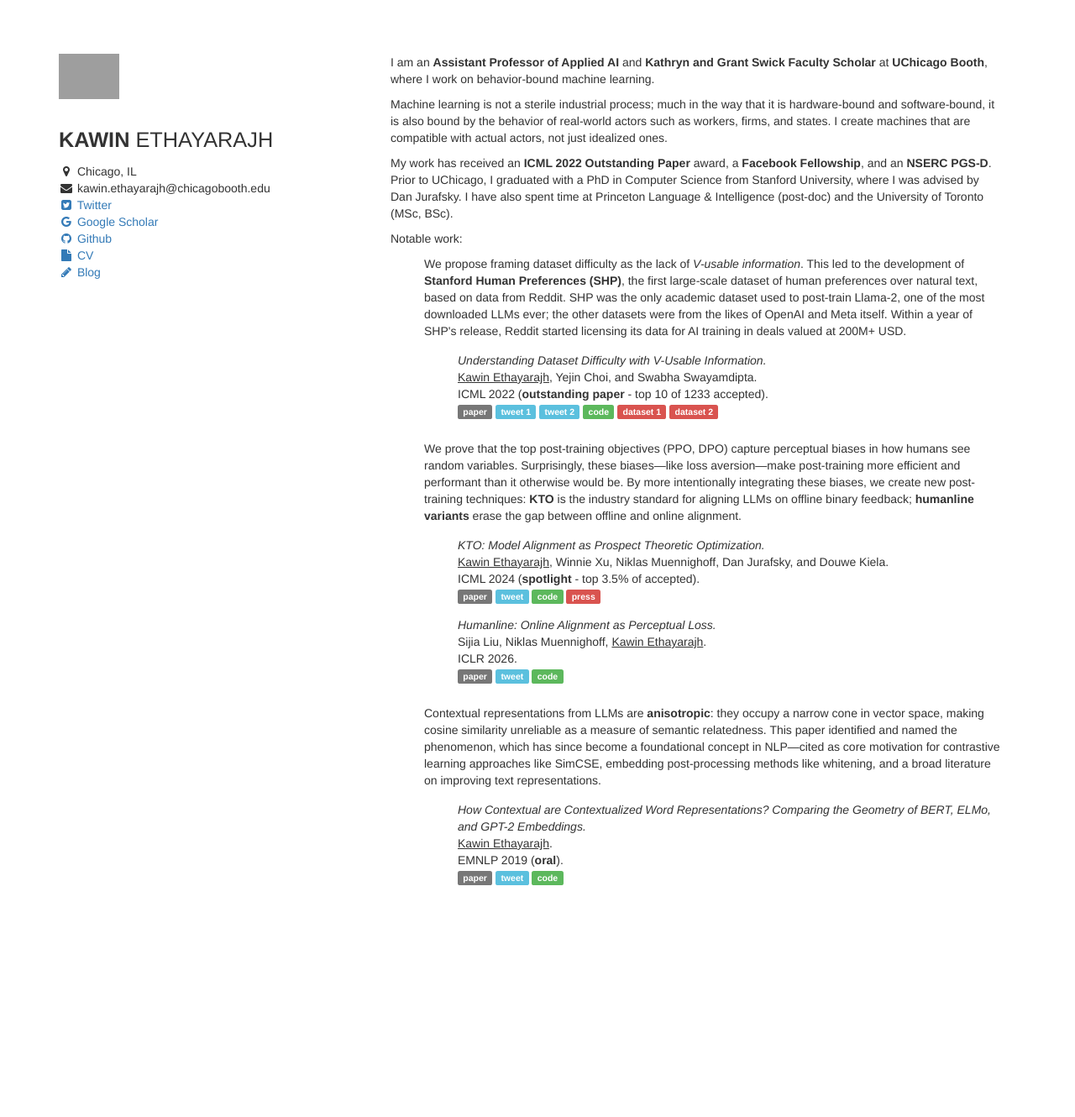
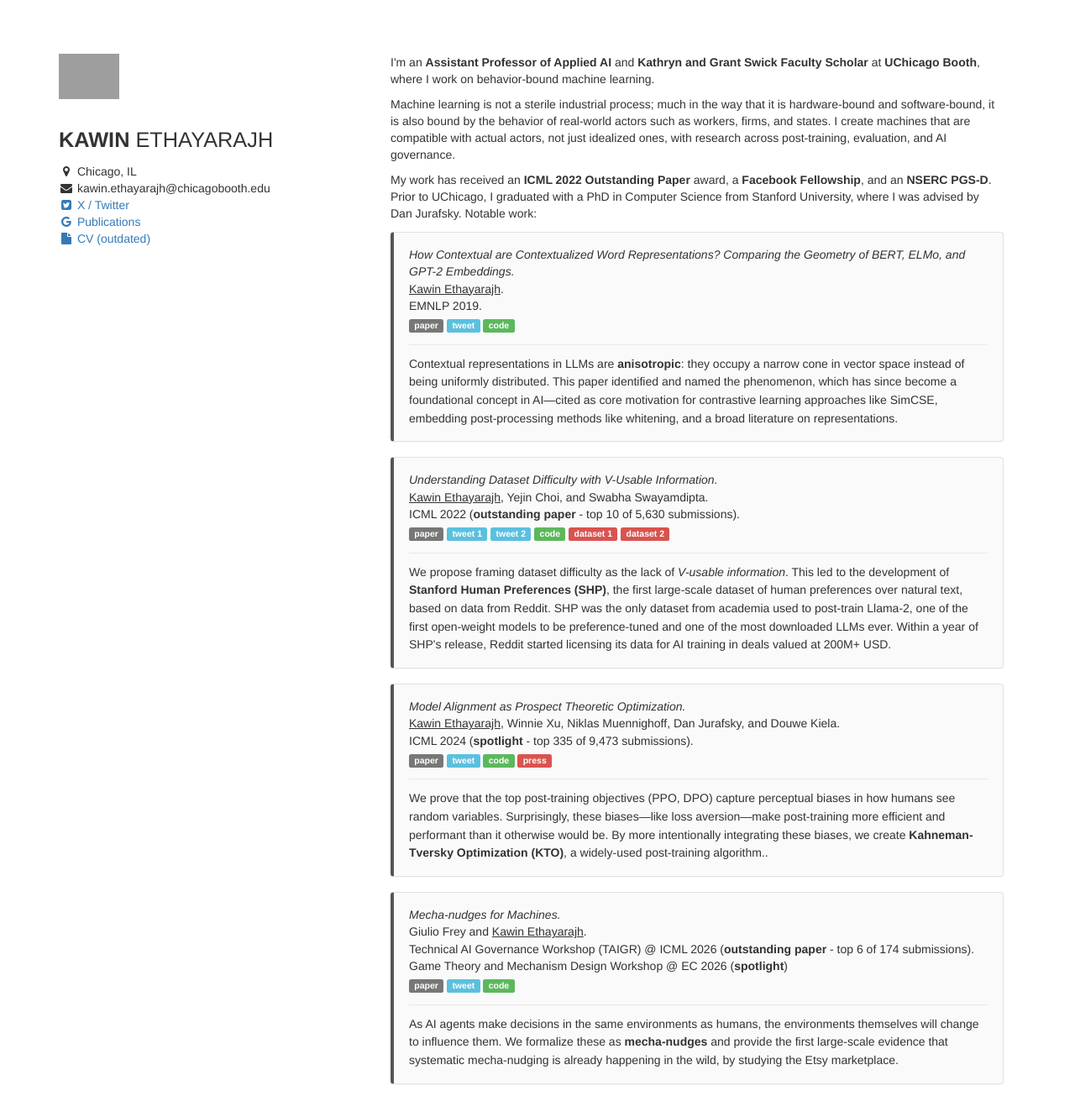
Before and after one commit to kawine/kawine.github.io, a Jekyll site: the page built from index.html, in a window 1280 px wide and 1349 px high. Shown: the top 1330 px of the window at 84% size. Built offline with Jekyll 4.4.1, drawn with Linux system fonts in a browser that asks for light colours; grey boxes are pictures that could not be loaded.

Commit message:
Update homepage notable work

```diff
--- a/index.html
+++ b/index.html
@@ -41,7 +41,48 @@
       .year { margin-top: 30px; margin-bottom: 10px; }
       .bottom-buffer { margin-bottom: 40px; }
 
-      #pubs li { margin: 15px 0px; }
+      .contributions {
+        list-style: none;
+        padding-left: 0;
+        margin-left: 0;
+        margin-top: 12px;
+      }
+
+      .contribution {
+        background: #fafafa;
+        border: 1px solid #e2e2e2;
+        border-left: 4px solid #555;
+        border-radius: 4px;
+        box-shadow: 0 1px 2px rgba(0, 0, 0, 0.04);
+        margin-bottom: 18px;
+        padding: 16px 18px;
+      }
+
+      .contribution-summary {
+        border-top: 1px solid #e8e8e8;
+        color: #333;
+        line-height: 1.55;
+        margin-top: 13px;
+        margin-bottom: 0;
+        padding-top: 12px;
+      }
+
+      .pubs {
+        list-style: none;
+        padding-left: 0;
+        margin-left: 0;
+        margin-bottom: 0;
+      }
+
+      .pubs li {
+        margin: 0;
+        line-height: 1.45;
+      }
+
+      .pubs .label {
+        display: inline-block;
+        margin-top: 6px;
+      }
 
       @media (min-width: 992px) {
         .sidebar {
@@ -77,12 +118,9 @@
             </div>
             <i class="fa fa-fw fa-map-marker"></i> Chicago, IL<br>
             <i class="fa fa-fw fa-envelope"></i> kawin.ethayarajh@chicagobooth.edu</a><br>
-            <a href="https://twitter.com/ethayarajh"><i class="fa fa-fw fa-twitter-square"></i> Twitter</a><br>
-            <a href="https://scholar.google.ca/citations?user=7SUV6rQAAAAJ&hl=en"><i class="fa fa-fw fa-google"></i> Google Scholar</a><br>
-            <a href="https://github.com/kawine"><i class="fa fa-fw fa-github"></i> Github</a><br>
-	          <a href="assets/CV.pdf"><i class="fa fa-fw fa-file"></i> CV</a><br>
-            <a href="/blog/"><i class="fa fa-fw fa-pencil"></i> Blog</a><br>
-
+            <a href="https://twitter.com/ethayarajh"><i class="fa fa-fw fa-twitter-square"></i> X / Twitter</a><br>
+            <a href="https://scholar.google.ca/citations?user=7SUV6rQAAAAJ&hl=en"><i class="fa fa-fw fa-google"></i> Publications</a><br>
+	    <a href="assets/CV.pdf"><i class="fa fa-fw fa-file"></i> CV (outdated)</a><br>
         </div>
       </div>
 
@@ -90,30 +128,41 @@
 
           <div class="col-12">
 		<p>
-			I am an <b>Assistant Professor of Applied AI</b> and <b>Kathryn and Grant Swick Faculty Scholar</b> at <b>UChicago Booth</b>, where I work on behavior-bound machine learning.
+			I'm an <b>Assistant Professor of Applied AI</b> and <b>Kathryn and Grant Swick Faculty Scholar</b> at <b>UChicago Booth</b>, where I work on behavior-bound machine learning.
 		</p>
 		<p>
 			Machine learning is not a sterile industrial process; much in the way that it is hardware-bound and software-bound, it is also bound by the behavior of real-world actors such as workers, firms, and states.
-			I create machines that are compatible with actual actors, not just idealized ones.
+			I create machines that are compatible with actual actors, not just idealized ones, with research across post-training, evaluation, and AI governance.
 		</p>
 		<p>
 			My work has received an <b>ICML 2022 Outstanding Paper</b> award, a <b>Facebook Fellowship</b>, and an <b>NSERC PGS-D</b>.
 			Prior to UChicago, I graduated with a PhD in Computer Science from Stanford University, where I was advised by Dan Jurafsky.
-			I have also spent time at Princeton Language & Intelligence (post-doc) and the University of Toronto (MSc, BSc).
+			Notable work:
 		</p>
-		<p>
-			Notable work:
-			<ul style="list-style-type: none;" id="contributions">
+		<ul class="contributions" id="contributions">
+			<li class="contribution">
+				<ul class="pubs">
 					<li>
-					We propose framing dataset difficulty as the lack of <i>V-usable information</i>.
-					This led to the development of <b>Stanford Human Preferences (SHP)</b>, the first large-scale dataset of human preferences over natural text, based on data from Reddit.
-					SHP was the only academic dataset used to post-train Llama-2, one of the most downloaded LLMs ever; the other datasets were from the likes of OpenAI and Meta itself.
-					Within a year of SHP's release, Reddit started licensing its data for AI training in deals valued at 200M+ USD.
-					<ul style='margin-bottom: 25px; list-style: none' id="pubs">
+						<i>How Contextual are Contextualized Word Representations? Comparing the Geometry of BERT, ELMo, and GPT-2 Embeddings.</i><br/>
+						<u>Kawin Ethayarajh</u>.<br/>
+						EMNLP 2019.<br/>
+						<a href="https://www.aclweb.org/anthology/D19-1006"><span class="label label-default">paper</span></a>
+						<a href="https://twitter.com/ethayarajh/status/1225843038099931137"><span class="label label-info">tweet</span></a>
+						<a href="https://github.com/kawine/contextual"><span class="label label-success">code</span></a>
+					</li>
+				</ul>
+				<div class="contribution-summary">
+					Contextual representations in LLMs are <b>anisotropic</b>: they occupy a narrow cone in vector space instead of being uniformly distributed.
+					This paper identified and named the phenomenon, which has since become a foundational concept in AI—cited as core motivation for contrastive learning approaches like SimCSE, embedding post-processing methods like whitening, and a broad literature on representations.
+				</div>
+			</li>
+
+			<li class="contribution">
+				<ul class="pubs">
 					<li>
 						<i>Understanding Dataset Difficulty with V-Usable Information.</i><br/>
 						<u>Kawin Ethayarajh</u>, Yejin Choi, and Swabha Swayamdipta.<br/>
-						ICML 2022 (<b>outstanding paper</b> - top 10 of 1233 accepted).<br/>
+						ICML 2022 (<b>outstanding paper</b> - top 10 of 5,630 submissions).<br/>
 						<a href="https://arxiv.org/abs/2110.08420"><span class="label label-default">paper</span></a>
 						<a href="https://twitter.com/ethayarajh/status/1449203922057400329"><span class="label label-info">tweet 1</span></a>
 						<a href="https://twitter.com/ethayarajh/status/1628442002454085632?lang=en"><span class="label label-info">tweet 2</span></a>
@@ -122,50 +171,53 @@
 						<a href="https://huggingface.co/datasets/stanfordnlp/SHP-2"><span class="label label-danger">dataset 2</span></a>
 					</li>
 				</ul>
+				<div class="contribution-summary">
+					We propose framing dataset difficulty as the lack of <i>V-usable information</i>.
+					This led to the development of <b>Stanford Human Preferences (SHP)</b>, the first large-scale dataset of human preferences over natural text, based on data from Reddit.
+					SHP was the only dataset from academia used to post-train Llama-2, one of the first open-weight models to be preference-tuned and one of the most downloaded LLMs ever.
+					Within a year of SHP's release, Reddit started licensing its data for AI training in deals valued at 200M+ USD.
+				</div>
 			</li>
 
+			<li class="contribution">
+				<ul class="pubs">
 					<li>
-					We prove that the top post-training objectives (PPO, DPO) capture perceptual biases in how humans see random variables.
-					Surprisingly, these biases—like loss aversion—make post-training more efficient and performant than it otherwise would be.
-					By more intentionally integrating these biases, we create new post-training techniques:
-					<b>KTO</b> is the industry standard for aligning LLMs on offline binary feedback; <b>humanline variants</b> erase the gap between offline and online alignment.
-					<ul style='margin-bottom: 25px; list-style: none' id="pubs">
-						<li>
-							<i>KTO: Model Alignment as Prospect Theoretic Optimization.</i><br/>
+						<i>Model Alignment as Prospect Theoretic Optimization.</i><br/>
 						<u>Kawin Ethayarajh</u>, Winnie Xu, Niklas Muennighoff, Dan Jurafsky, and Douwe Kiela.<br/>
-						       ICML 2024 (<b>spotlight</b> - top 3.5% of accepted).<br/>
+						ICML 2024 (<b>spotlight</b> - top 335 of 9,473 submissions).<br/>
 						<a href="https://arxiv.org/abs/2402.01306"><span class="label label-default">paper</span></a>
 						<a href="https://x.com/ethayarajh/status/1732837520784957476"><span class="label label-info">tweet</span></a>
 						<a href="https://github.com/ContextualAI/HALOs"><span class="label label-success">code</span></a>
 						<a href="https://www.forbes.com/sites/robtoews/2024/02/04/what-is-the-best-way-to-control-todays-ai/"><span class="label label-danger">press</span></a>
 					</li>
+				</ul>
+				<div class="contribution-summary">
+					We prove that the top post-training objectives (PPO, DPO) capture perceptual biases in how humans see random variables.
+					Surprisingly, these biases—like loss aversion—make post-training more efficient and performant than it otherwise would be.
+					By more intentionally integrating these biases, we create <b>Kahneman-Tversky Optimization (KTO)</b>, a widely-used post-training algorithm..
+				</div>
+			</li>
 
+			<li class="contribution">
+				<ul class="pubs">
 					<li>
-							<i>Humanline: Online Alignment as Perceptual Loss.</i><br/>
-							Sijia Liu, Niklas Muennighoff, <u>Kawin Ethayarajh</u>.<br/>
-						       	ICLR 2026.<br/>
-						    	<a href="https://arxiv.org/abs/2509.24207"><span class="label label-default">paper</span></a>
-						    	<a href="https://x.com/ethayarajh/status/1973901333557346803"><span class="label label-info">tweet</span></a>
-							<a href="https://github.com/ContextualAI/HALOs/tree/research"><span class="label label-success">code</span></a>
+						<i>Mecha-nudges for Machines.</i><br/>
+						Giulio Frey and <u>Kawin Ethayarajh</u>.<br/>
+						Technical AI Governance Workshop (TAIGR) @ ICML 2026 (<b>outstanding paper</b> - top 6 of 174 submissions).<br/>
+						Game Theory and Mechanism Design Workshop @ EC 2026 (<b>spotlight</b>)<br/>
+						<a href="https://arxiv.org/abs/2603.23433"><span class="label label-default">paper</span></a>
+						<a href="https://x.com/ethayarajh/status/2037252106667589915"><span class="label label-info">tweet</span></a>
+						<a href="https://github.com/giuliofrey/mecha-nudges-repo"><span class="label label-success">code</span></a>
 					</li>
 				</ul>
+				<div class="contribution-summary">
+					As AI agents make decisions in the same environments as humans, the environments themselves will change to influence them.
+					We formalize these as <b>mecha-nudges</b> and provide the first large-scale evidence that systematic mecha-nudging is already happening in the wild, by studying the Etsy marketplace.
+				</div>
 			</li>
 
-        			<li>
-					Contextual representations from LLMs are <b>anisotropic</b>: they occupy a narrow cone in vector space, making cosine similarity unreliable as a measure of semantic relatedness. This paper identified and named the phenomenon, which has since become a foundational concept in NLP—cited as core motivation for contrastive learning approaches like SimCSE, embedding post-processing methods like whitening, and a broad literature on improving text representations.
-					<ul style='margin-bottom: 25px; list-style: none' id="pubs">
-						<li>
-            						<i>How Contextual are Contextualized Word Representations? Comparing the Geometry of BERT, ELMo, and GPT-2 Embeddings.</i><br/>
-            						<u>Kawin Ethayarajh</u>.<br/>
-	    	      					EMNLP 2019 (<b>oral</b>).<br/>
-              						<a href="https://www.aclweb.org/anthology/D19-1006"><span class="label label-default">paper</span></a>
-              						<a href="https://twitter.com/ethayarajh/status/1225843038099931137"><span class="label label-info">tweet</span></a>
-              						<a href="https://github.com/kawine/contextual"><span class="label label-success">code</span></a>
-            					</li>
+
 		</ul>
-        			</li>
-			</ul>
-		</p>
           </div>
       </div>
     </div> <!-- /container -->
```
Lines whose indentation alone changed are shown as unchanged.
